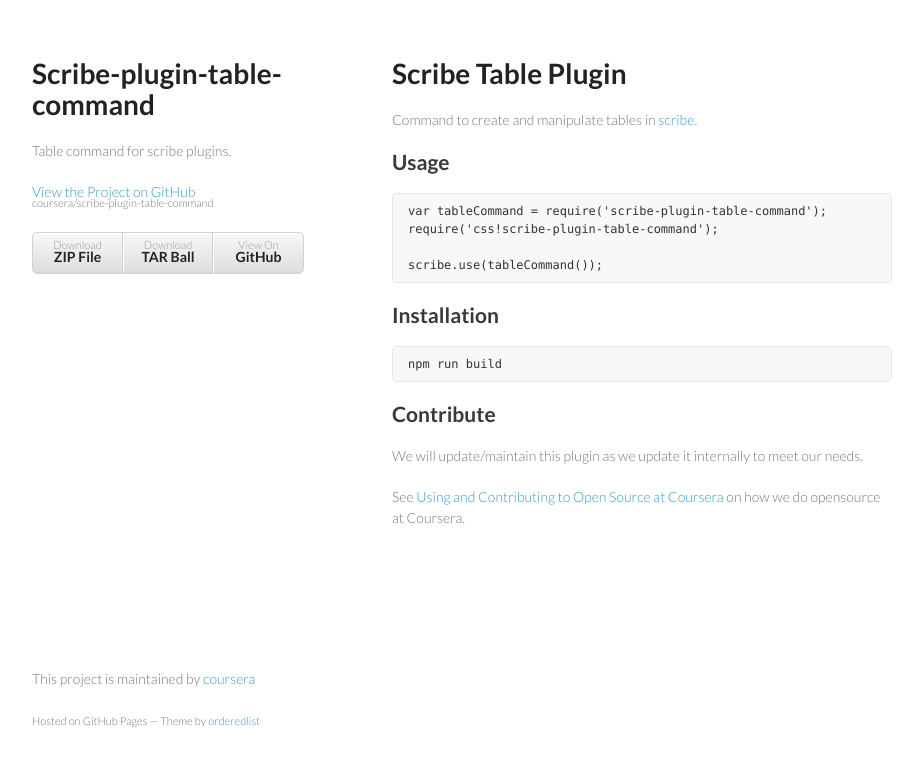
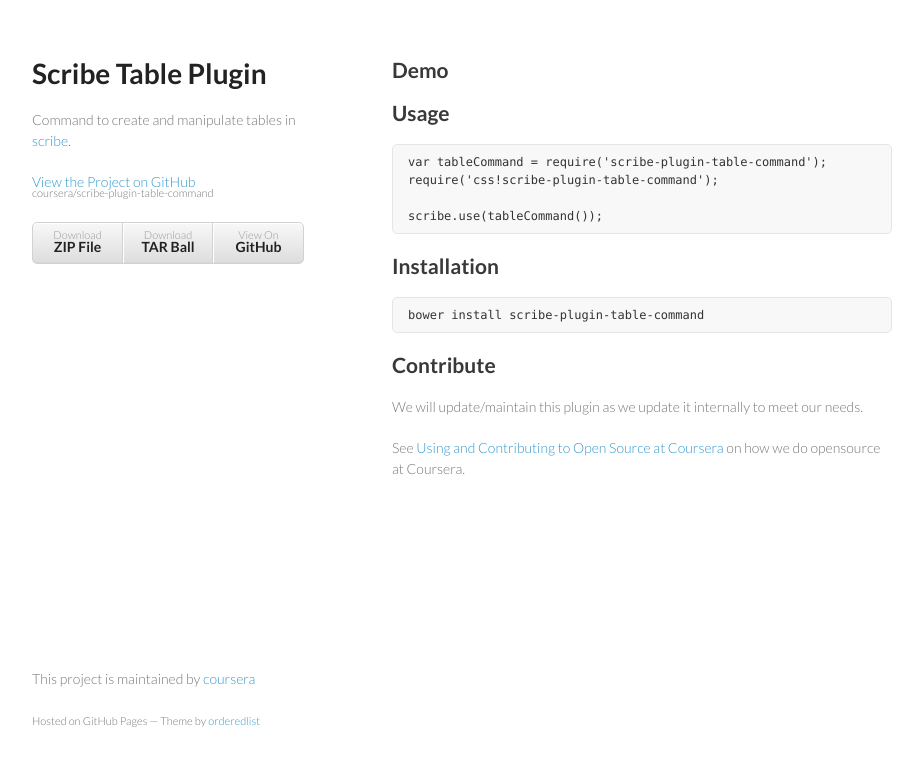
Before and after one commit to coursera/scribe-plugin-table-command, a plain HTML site: page index.html in a window 1280 px wide. Shown: the whole page, without its empty margins (178-1101 px from the left). Drawn offline with Linux system fonts and the light colour scheme.

Commit message:
update index

```diff
--- a/index.html
+++ b/index.html
@@ -15,8 +15,8 @@
   <body>
     <div class="wrapper">
       <header>
-        <h1>Scribe-plugin-table-command</h1>
-        <p>Table command for scribe plugins.</p>
+        <h1>Scribe Table Plugin</h1>
+        <p>Command to create and manipulate tables in <a href="https://github.com/guardian/scribe/">scribe</a>.</p>
 
         <p class="view"><a href="https://github.com/coursera/scribe-plugin-table-command">View the Project on GitHub <small>coursera/scribe-plugin-table-command</small></a></p>
 
@@ -28,13 +28,10 @@
         </ul>
       </header>
       <section>
-        <h1>
-<a id="scribe-table-plugin" class="anchor" href="#scribe-table-plugin" aria-hidden="true"><span class="octicon octicon-link"></span></a>Scribe Table Plugin</h1>
 
-<p>Command to create and manipulate tables in <a href="https://github.com/guardian/scribe/">scribe</a>.</p>
+<h2><a id="demo" class="anchor" href="#demo" aria-hidden="true"><span class="octicon octicon-link"></span></a>Demo</h2>
 
-<h2>
-<a id="usage" class="anchor" href="#usage" aria-hidden="true"><span class="octicon octicon-link"></span></a>Usage</h2>
+<h2><a id="usage" class="anchor" href="#usage" aria-hidden="true"><span class="octicon octicon-link"></span></a>Usage</h2>
 
 <pre><code>var tableCommand = require('scribe-plugin-table-command');
 require('css!scribe-plugin-table-command');
@@ -45,8 +42,7 @@
 <h2>
 <a id="installation" class="anchor" href="#installation" aria-hidden="true"><span class="octicon octicon-link"></span></a>Installation</h2>
 
-<pre><code>npm run build
-</code></pre>
+<pre><code>bower install scribe-plugin-table-command</code></pre>
 
 <h2>
 <a id="contribute" class="anchor" href="#contribute" aria-hidden="true"><span class="octicon octicon-link"></span></a>Contribute</h2>
```
Also changed, not shown: 1 other file.
